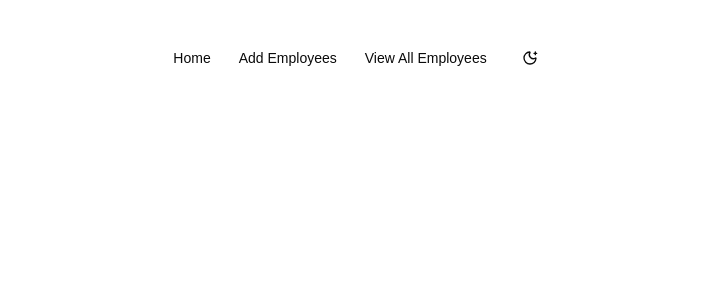
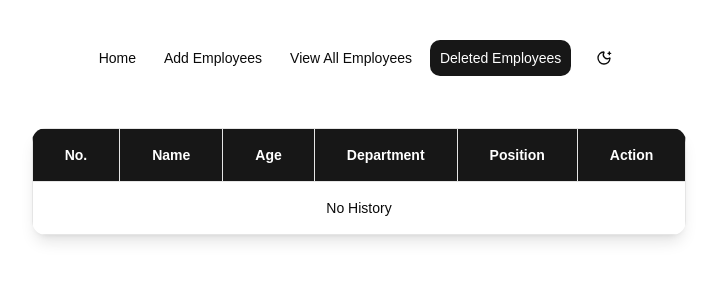
Before and after one commit to bhushanpatil288/Employee-management-system-v2, a React (Vite) app: page /restore in a window 1280 px wide. Shown: the top 300 px of the page, without its empty margins (281-998 px from the left). Built offline with nearby package versions, Linux system fonts and the light colour scheme.

Commit message:
[add] - restore deleted employees functionality and UI updates

```diff
--- a/src/App.tsx
+++ b/src/App.tsx
@@ -6,6 +6,7 @@ import Layout from "./components/Layout";
 import Home from "./pages/Home";
 import AddEmployees from "./pages/AddEmployees";
 import Employees from "./pages/Employees";
+import RestoreEmployees from "./pages/RestoreEmployees";
 
 const App = () => {
   return (
@@ -17,6 +18,7 @@ const App = () => {
               <Route path="/" element=<Home /> />
               <Route path="/add" element=<AddEmployees /> />
               <Route path="/all" element=<Employees /> />
+              <Route path="/restore" element=<RestoreEmployees /> />
             </Routes>
           </Layout>
         </BrowserRouter>
--- a/src/components/Layout.tsx
+++ b/src/components/Layout.tsx
@@ -45,6 +45,14 @@ const Layout = ({ children }: { children: ReactNode }) => {
             </NavigationMenuItem>
 
             <NavigationMenuItem>
+              <NavigationMenuLink asChild className={navigationMenuTriggerStyle()}>
+                <NavLink to="/restore"
+                  className={({ isActive }) => isActive ? "active" : ""}
+                >Deleted Employees</NavLink>
+              </NavigationMenuLink>
+            </NavigationMenuItem>
+
+            <NavigationMenuItem>
                 <Button variant={"ghost"} className="hover:bg-primary hover:text-white cursor-pointer p-4 rounded-full" onClick={()=>{setIsDark(!isDark)}}>
                   {
                     isDark ? <SunMedium /> : <MoonStar />
--- a/src/constants/data.tsx
+++ b/src/constants/data.tsx
@@ -1,3 +1,5 @@
+import type { Employee } from "@/context/EmployeesContext";
+
 export const departments = [
   { id: 1, name: "Engineering" },
   { id: 2, name: "Human Resources" },
@@ -13,3 +15,20 @@ export const positions = [
   { id: 4, title: "Financial Analyst" },
   { id: 5, title: "Support Executive" }
 ];
+
+export const exampleEmployees: Employee[] = [
+  {
+    age: 34,
+    department: "Marketing",
+    id: 1,
+    name: "John Doe",
+    position: "Marketing Specialist",
+  },
+  {
+    age: 25,
+    department: "Engineering",
+    id: 2,
+    name: "Mayur",
+    position: "Software Engineer",
+  },
+];
--- a/src/context/EmployeesContext.tsx
+++ b/src/context/EmployeesContext.tsx
@@ -6,7 +6,9 @@ import {
   useState,
   type ReactNode,
 } from "react";
-import Swal from "sweetalert2";
+import { showAlert } from "../utils/alerts";
+import { loadStoredEmployees, loadDeletedEmployees } from "@/utils/localStorage";
+
 
 export type Employee = {
   id: number;
@@ -18,67 +20,28 @@ export type Employee = {
 
 type EmployeesContextValue = {
   employees: Employee[];
+  deletedEmployees: Employee[];
   setEmployees: React.Dispatch<React.SetStateAction<Employee[]>>;
-  addEmployee: (data: Omit<Employee, "id">) => void;
+  setDeletedEmployees: React.Dispatch<React.SetStateAction<Employee[]>>;
+  addEmployee: (data: Omit<Employee, "id">, message: string) => void;
   updateEmployee: (employeeData: Employee) => void;
   deleteEmployee: (id: number) => void;
+  restoreEmployee: (id: number) => void;
 };
 
-const exampleEmployees: Employee[] = [
-  {
-    age: 34,
-    department: "Marketing",
-    id: 1,
-    name: "John Doe",
-    position: "Marketing Specialist",
-  },
-  {
-    age: 25,
-    department: "Engineering",
-    id: 2,
-    name: "Mayur",
-    position: "Software Engineer",
-  },
-];
 
-const showAlert = (title: string) => {
-  console.log(title);
-  Swal.mixin({
-    toast: true,
-    position: "top-end",
-    showConfirmButton: false,
-    timer: 3000,
-    timerProgressBar: true,
-    didOpen: (toast) => {
-      toast.onmouseenter = Swal.stopTimer;
-      toast.onmouseleave = Swal.resumeTimer;
-    },
-  }).fire({
-    icon: "success",
-    title: title,
-  });
-};
-
-function loadStoredEmployees(): Employee[] {
-  const raw = localStorage.getItem("employees");
-  if (!raw) return exampleEmployees;
-  try {
-    return JSON.parse(raw) as Employee[];
-  } catch {
-    return exampleEmployees;
-  }
-}
 
 export const EmployeesContext = createContext<EmployeesContextValue | undefined>(
   undefined,
 );
 
 export const EmployeesProvider = ({ children }: { children: ReactNode }) => {
-  const [employees, setEmployees] = useState<Employee[]>(loadStoredEmployees);
+  const [employees, setEmployees] = useState<Employee[]>(loadStoredEmployees());
+  const [ deletedEmployees, setDeletedEmployees ] = useState<Employee[]>(loadDeletedEmployees());
 
-  const addEmployee = (data: Omit<Employee, "id">) => {
+  const addEmployee = (data: Omit<Employee, "id">, message: string) => {
     setEmployees((prev) => [...prev, { ...data, id: Date.now() }]);
-    showAlert("Employee Added");
+    message ? showAlert(message) : showAlert("Employee Added");
   };
 
   const updateEmployee = (employeeData: Employee) => {
@@ -91,23 +54,40 @@ export const EmployeesProvider = ({ children }: { children: ReactNode }) => {
 
   const deleteEmployee = (id: number) => {
     const idx = employees.findIndex((emp) => id === emp.id);
+    setDeletedEmployees((prev) => [...prev, employees[idx]]);
     const newEmployees = [...employees];
     newEmployees.splice(idx, 1);
     setEmployees(newEmployees);
     showAlert("Employee deleted");
   };
 
+  const restoreEmployee = (id: number) =>{
+    const employeeToRestore = deletedEmployees.find((e)=> e.id === id);
+    if (!employeeToRestore){
+      showAlert("Employee not found");
+      return;
+    };
+    const deletedEmployeesUpdated = deletedEmployees.filter((e)=>e.id != id);
+    setDeletedEmployees(deletedEmployeesUpdated);
+    addEmployee(employeeToRestore, "Employee Restored");
+  }
+
   useEffect(() => {
     localStorage.setItem("employees", JSON.stringify(employees));
-  }, [employees]);
+    localStorage.setItem("deletedEmployees", JSON.stringify(deletedEmployees));
+  }, [employees, deletedEmployees]);
+
   return (
     <EmployeesContext.Provider
       value={{
         employees,
+        deletedEmployees,
         setEmployees,
+        setDeletedEmployees,
         addEmployee,
         updateEmployee,
         deleteEmployee,
+        restoreEmployee,
       }}
     >
       {children}
--- a/src/pages/Employees.tsx
+++ b/src/pages/Employees.tsx
@@ -2,6 +2,7 @@ import { Button } from "../components/ui/button";
 import { useEmployees } from "../context/EmployeesContext"
 import { OctagonX } from "lucide-react"
 import { EditEmployeeModal } from "../components/EmployeesPage/EditEmployeeModal";
+import { Link } from "react-router-dom";
 
 const Employees = () => {
   const { employees, deleteEmployee } = useEmployees();
@@ -18,7 +19,9 @@ const Employees = () => {
             <th className="bg-primary text-white  border dark:text-black dark:border-gray/80 text-left px-8 py-4">Position</th>
             <th className="bg-primary text-white  border dark:text-black dark:border-gray/80 text-left px-8 py-4">Action</th>
           </tr>
-          {employees.map((e, idx) => {
+          {
+            Object.keys(employees).length != 0 ?
+            employees.map((e, idx) => {
               return (
                 <tr key={e.id}>
                   <td className="border dark:bg-secondary px-8 py-4">{idx + 1}</td>
@@ -36,7 +39,19 @@ const Employees = () => {
                   </td>
                 </tr>
               )
-          })}
+            })
+            :
+            <tr className="text-center">
+              <td className="border dark:bg-secondary px-8 py-4" colSpan={4}>Currently empty</td>
+              <td className="border dark:bg-secondary px-8 py-4" colSpan={2}>
+                <Link to={"/add"}>
+                  <Button className="cursor-pointer">
+                    Add now
+                  </Button>
+                </Link>
+              </td>
+            </tr>
+          }
         </tbody>
       </table>
 
--- /dev/null
+++ b/src/pages/RestoreEmployees.tsx
@@ -0,0 +1,55 @@
+import { Button } from "../components/ui/button";
+import { useEmployees } from "../context/EmployeesContext"
+import { History } from "lucide-react"
+import { EditEmployeeModal } from "../components/EmployeesPage/EditEmployeeModal";
+
+const RestoreEmployees = () => {
+  const { deletedEmployees, restoreEmployee } = useEmployees();
+  console.log(deletedEmployees)
+
+  return (
+    <div className="flex justify-center p-3">
+      <table className="shadow-lg rounded-xl overflow-hidden text-xs md:text-sm">
+        <tbody>
+          <tr>
+            <th className="bg-primary text-white  border dark:text-black dark:border-gray/80 text-left px-8 py-4">No.</th>
+            <th className="bg-primary text-white  border dark:text-black dark:border-gray/80 text-left px-8 py-4">Name</th>
+            <th className="bg-primary text-white  border dark:text-black dark:border-gray/80 text-left px-8 py-4">Age</th>
+            <th className="bg-primary text-white  border dark:text-black dark:border-gray/80 text-left px-8 py-4">Department</th>
+            <th className="bg-primary text-white  border dark:text-black dark:border-gray/80 text-left px-8 py-4">Position</th>
+            <th className="bg-primary text-white  border dark:text-black dark:border-gray/80 text-left px-8 py-4">Action</th>
+          </tr>
+          {Object.keys(deletedEmployees).length != 0 ?
+          deletedEmployees.map((e, idx) => {
+            return (
+              <tr key={e.id}>
+                <td className="border dark:bg-secondary px-8 py-4">{idx + 1}</td>
+                <td className="border dark:bg-secondary px-8 py-4">{e.name}</td>
+                <td className="border dark:bg-secondary px-8 py-4">{e.age}</td>
+                <td className="border dark:bg-secondary px-8 py-4">{e.position}</td>
+                <td className="border dark:bg-secondary px-8 py-4">{e.department}</td>
+                <td className="border dark:bg-secondary px-8 py-4">
+                  <div className="flex gap-1">
+                    <Button variant={"destructive"} className="cursor-pointer" onClick={() => restoreEmployee(e.id)}>
+                      <History />
+                    </Button>
+                  </div>
+                </td>
+              </tr>
+            )
+          })
+          :
+          <tr className="text-center">
+            <td className="border dark:bg-secondary px-8 py-4" colSpan={6}>No History</td>
+          </tr>
+          }
+        </tbody>
+      </table>
+
+
+
+    </div>
+  )
+}
+
+export default RestoreEmployees
--- /dev/null
+++ b/src/utils/alerts.ts
@@ -0,0 +1,19 @@
+import Swal from "sweetalert2";
+
+export const showAlert = (title: string) => {
+  console.log(title);
+  Swal.mixin({
+    toast: true,
+    position: "top-end",
+    showConfirmButton: false,
+    timer: 3000,
+    timerProgressBar: true,
+    didOpen: (toast) => {
+      toast.onmouseenter = Swal.stopTimer;
+      toast.onmouseleave = Swal.resumeTimer;
+    },
+  }).fire({
+    icon: "success",
+    title: title,
+  });
+};
--- /dev/null
+++ b/src/utils/localStorage.ts
@@ -0,0 +1,23 @@
+import { exampleEmployees } from "@/constants/data";
+import type { Employee } from "@/context/EmployeesContext";
+
+function loadStoredEmployees(): Employee[] {
+    const raw = localStorage.getItem("employees");
+    if (!raw) return exampleEmployees;
+    try {
+      return JSON.parse(raw) as Employee[];
+    } catch {
+      return exampleEmployees;
+    }
+  }
+
+function loadDeletedEmployees(): Employee[] {
+  const raw = localStorage.getItem("deletedEmployees");
+  if (!raw) return [];
+  try {
+    return JSON.parse(raw) as Employee[];
+  } catch {
+    return [];
+  }
+}
+export { loadStoredEmployees, loadDeletedEmployees };
```
Lines whose indentation alone changed are shown as unchanged.
